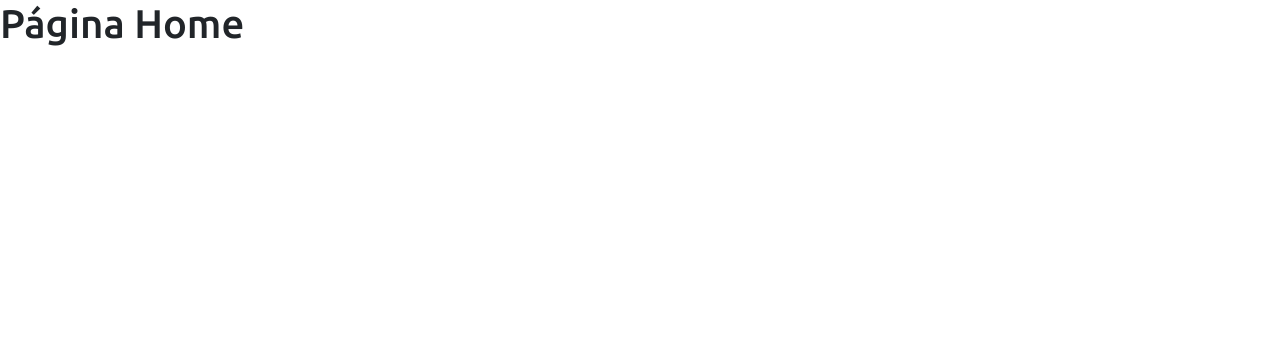
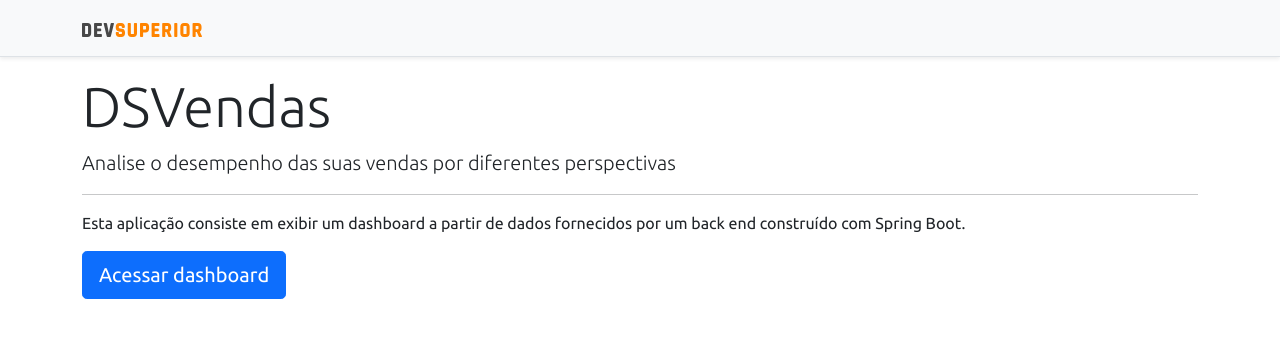
Before and after one commit to ana-moraes/Projeto-SDS5, a React (Create React App) app in the folder frontend/: page / in a window 1280 px wide. Shown: the top 338 px of the page. Built offline with nearby package versions, Linux system fonts and the light colour scheme.

Commit message:
Home, navigation

```diff
--- a/frontend/src/components/NavBar/index.tsx
+++ b/frontend/src/components/NavBar/index.tsx
@@ -1,11 +1,14 @@
 import ImgDsDark from 'assets/img/ds-dark.svg'
+import { Link } from 'react-router-dom';
 
 const NavBar = () => {
   return (
     <div className="d-flex flex-column flex-md-row align-items-center p-3 px-md-4 mb-3 bg-light border-bottom shadow-sm">
       <div className="container">
         <nav className="my-2 my-md-0 mr-md-3">
+          <Link to="/">
             <img src={ImgDsDark} alt="DevSuperior" width="120" />
+          </Link>
         </nav>
       </div>
     </div>
--- a/frontend/src/pages/Home/index.tsx
+++ b/frontend/src/pages/Home/index.tsx
@@ -1,10 +1,23 @@
+import NavBar from "components/NavBar";
+import { Link } from "react-router-dom";
+
 const Home = () => {
     return (
-        <div>
-            <h1>Página Home</h1>
-        </div>
+        <>
+            <NavBar />
+            <div className="container">
+                <div className="jumbotron">
+                    <h1 className="display-4">DSVendas</h1>
+                    <p className="lead">Analise o desempenho das suas vendas por diferentes perspectivas</p>
+                    <hr />
+                    <p>Esta aplicação consiste em exibir um dashboard a partir de dados fornecidos por um back end construído com Spring Boot.</p>
+                    <Link className="btn btn-primary btn-lg" to="/dashboard">
+                        Acessar dashboard
+                    </Link>
+                </div>
+            </div>
+        </>
+    );
+}
 
-    );
-  }
-
-  export default Home;
+export default Home;
```
Lines whose indentation alone changed are shown as unchanged.
